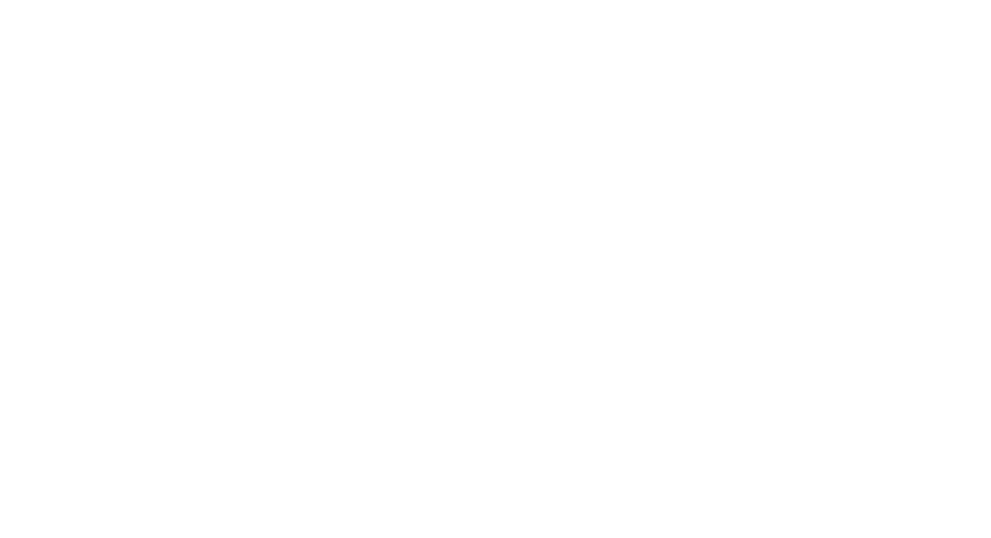
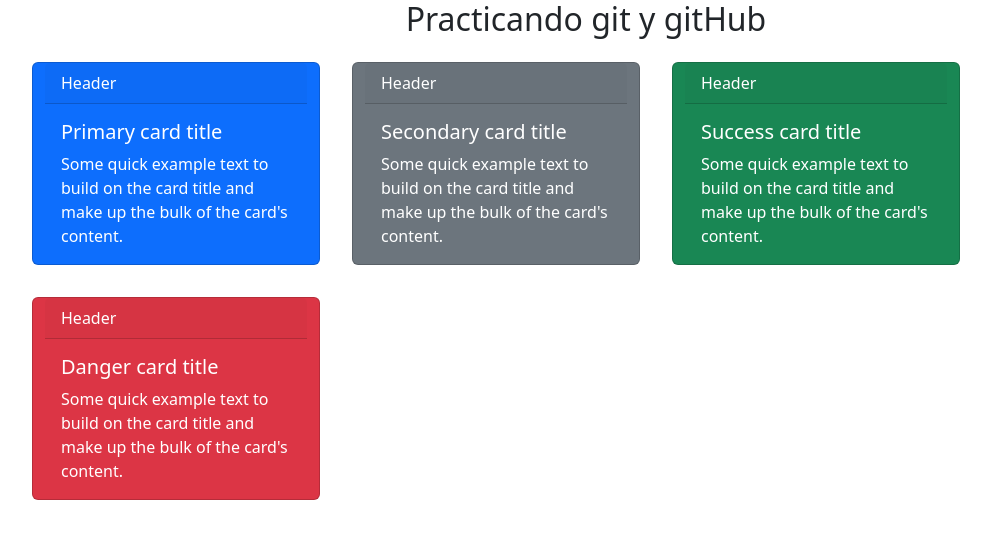
Before and after one commit to Pedro-Danilo/practica-dos, a plain HTML site: page index.html in a window 1280 px wide. Shown: the whole page, without its empty margins (54-1045 px from the left). Drawn offline with Linux system fonts and the light colour scheme.

Commit message:
Se incorpora boostrap. Se crea seccion principal de html

```diff
--- a/index.html
+++ b/index.html
@@ -1,13 +1,73 @@
 <!DOCTYPE html>
 <html lang="en">
-<head>
-    <meta charset="UTF-8">
-    <meta http-equiv="X-UA-Compatible" content="IE=edge">
-    <meta name="viewport" content="width=device-width, initial-scale=1.0">
-    <link rel="stylesheet" href="css/estilos.css">
+  <head>
+    <meta charset="UTF-8" />
+    <meta http-equiv="X-UA-Compatible" content="IE=edge" />
+    <meta name="viewport" content="width=device-width, initial-scale=1.0" />
+    <!--boostrap scc-->
+    <link rel="stylesheet" href="./css/bootstrap.min.css" />
+    <link rel="stylesheet" href="css/estilos.css" />
     <title>Document</title>
-</head>
-<body>
+  </head>
+  <body>
+    <div class="container">
+      <!--Encabezado -->
 
-</body>
+      <!--Seccion principal-->
+
+      <div class="main">
+        <div class="h2 text-center">Practicando git y gitHub</div>
+        <div class="row">
+          <div class="card text-white bg-primary m-3" style="max-width: 18rem">
+            <div class="card-header">Header</div>
+            <div class="card-body">
+              <h5 class="card-title">Primary card title</h5>
+              <p class="card-text">
+                Some quick example text to build on the card title and make up
+                the bulk of the card's content.
+              </p>
+            </div>
+          </div>
+          <div
+            class="card text-white bg-secondary m-3"
+            style="max-width: 18rem"
+          >
+            <div class="card-header">Header</div>
+            <div class="card-body">
+              <h5 class="card-title">Secondary card title</h5>
+              <p class="card-text">
+                Some quick example text to build on the card title and make up
+                the bulk of the card's content.
+              </p>
+            </div>
+          </div>
+          <div class="card text-white bg-success m-3" style="max-width: 18rem">
+            <div class="card-header">Header</div>
+            <div class="card-body">
+              <h5 class="card-title">Success card title</h5>
+              <p class="card-text">
+                Some quick example text to build on the card title and make up
+                the bulk of the card's content.
+              </p>
+            </div>
+          </div>
+          <div class="card text-white bg-danger m-3" style="max-width: 18rem">
+            <div class="card-header">Header</div>
+            <div class="card-body">
+              <h5 class="card-title">Danger card title</h5>
+              <p class="card-text">
+                Some quick example text to build on the card title and make up
+                the bulk of the card's content.
+              </p>
+            </div>
+          </div>
+        </div>
+      </div>
+
+      <!--Pie de pagina -->
+    </div>
+
+    <!-- boostrap js-->
+    <script src="./js/bootstrap.bundle.min.js"></script>
+  </body>
 </html>
```
Also changed, not shown: css/bootstrap.min.css (added), js/bootstrap.bundle.min.js (added).
